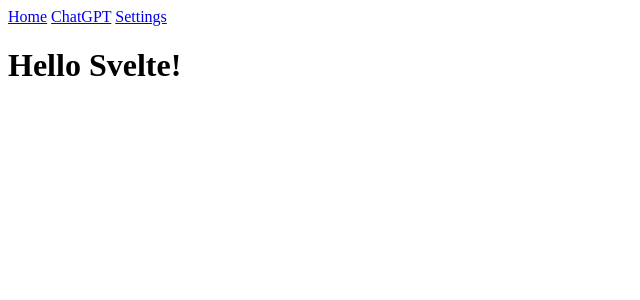
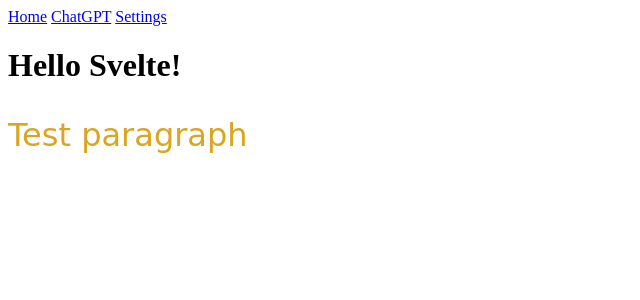
Before and after one commit to alfredlucero/frontendchatgptexamples, a SvelteKit app in the folder sveltegpt/: page /tutorial1 in a window 1280 px wide. Shown: the top 300 px of the page, without its empty margins (0-640 px from the left). Built offline with nearby package versions, Linux system fonts and the light colour scheme.

Commit message:
Adding some styles to test paragraph

```diff
--- a/sveltegpt/src/routes/tutorial1/+page.svelte
+++ b/sveltegpt/src/routes/tutorial1/+page.svelte
@@ -2,4 +2,14 @@
   let name = 'Svelte';
 </script>
 
-<h1>Hello {name}!</h1>
+<style>
+  p {
+    color: goldenrod;
+    font-family: 'Comic Sans MS', cursive;
+    font-size: 2em;
+  }
+</style>
+
+<h1 data-name={name}>Hello {name}!</h1>
+
+<p>Test paragraph</p>
```
